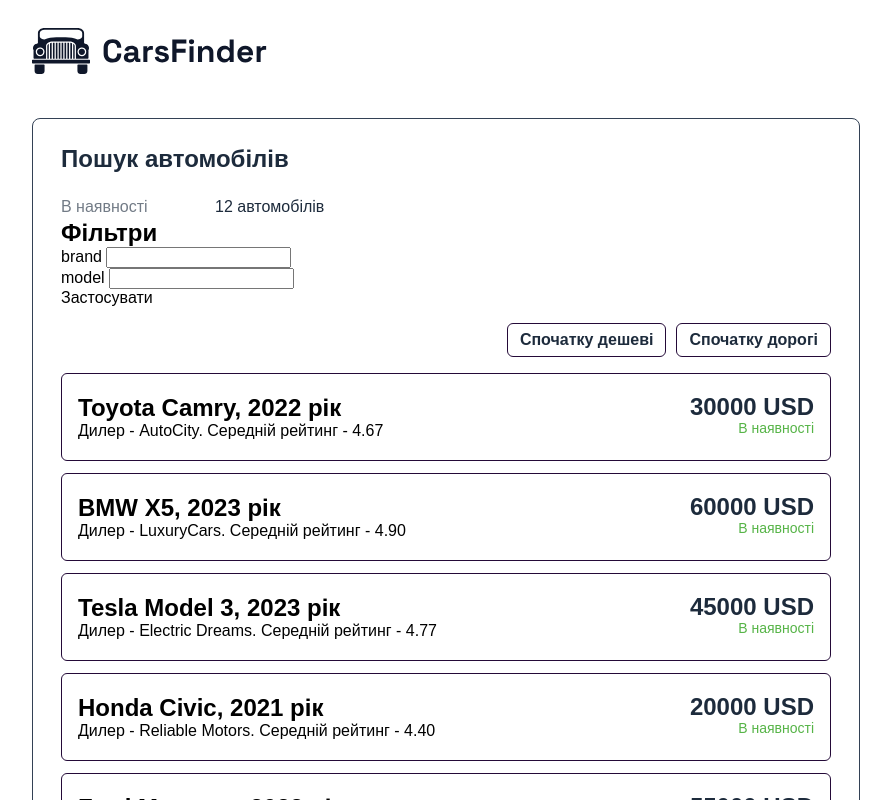
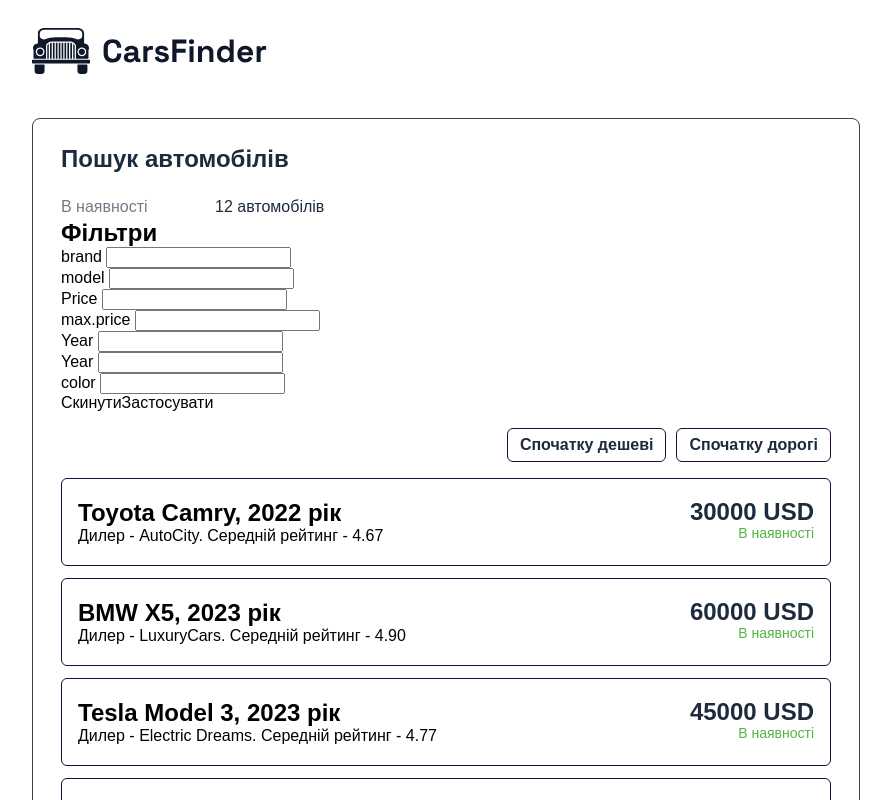
Before and after one commit to ValentynaVK/cars-app, a React app: page / in a window 1280 px wide. Shown: the top 800 px of the page, without its empty margins (194-1085 px from the left). Built offline with nearby package versions, Linux system fonts and the light colour scheme; the HTML template or start-up script is replaced by a standard one.

Commit message:
filters-done

```diff
--- a/src/components/Filters/Filters.jsx
+++ b/src/components/Filters/Filters.jsx
@@ -5,16 +5,47 @@
 const Filters = ({ setCars }) => {
   const [brandValue, setBrandValue] = useState("");
   const [modelValue, setModelValue] = useState("");
+  const [minYear, setMinYear] = useState("");
+  const [maxYear, setMaxYear] = useState("");
+  const [minPrice, setMinPrice] = useState("");
+  const [maxPrice, setMaxPrice] = useState("");
+  const [color, setColor] = useState("");
 
   const handleSubmit = (event) => {
     event.preventDefault();
-    setCars(
-      cars.filter((car) =>
-        car.brand.toLowerCase().includes(brandValue.toLowerCase())
-      )
-    );
+    const filtered = cars.filter((car) => {
+      const brandMatch = car.brand
+        .toLowerCase()
+        .includes(brandValue.toLowerCase());
+      const modelMatch = car.model
+        .toLowerCase()
+        .includes(modelValue.toLowerCase());
 
-    console.log(brandValue);
+      const yearMatch =
+        (!minYear || car.year >= parseInt(minYear)) &&
+        (!maxYear || car.year <= parseInt(maxYear));
+
+      const priceMatch =
+        (!minPrice || car.price >= parseInt(minPrice)) &&
+        (!maxPrice || car.price <= parseInt(maxPrice));
+
+      const colorMatch =
+        !color || car.features.colorOptions.includes(color.toLowerCase());
+
+      return brandMatch && modelMatch && yearMatch && priceMatch && colorMatch;
+    });
+    setCars(filtered);
+  };
+
+  const handleReset = () => {
+    setBrandValue("");
+    setModelValue("");
+    setMinYear("");
+    setMaxYear("");
+    setMinPrice("");
+    setMaxPrice("");
+    setColor("");
+    setCars(cars);
   };
   return (
     <div>
@@ -40,6 +71,59 @@
           type="text"
           id="modelInput"
         />
+        <Input
+          name="minPrice"
+          onChange={(event) => {
+            setMinPrice(event.target.value);
+          }}
+          value={minPrice}
+          label="Price"
+          type="number"
+          id="minPriceInput"
+        />
+        <Input
+          name="maxPrice"
+          onChange={(event) => {
+            setMaxPrice(event.target.value);
+          }}
+          value={maxPrice}
+          label="max.price"
+          type="number"
+          id="maxPriceInput"
+        />
+        <Input
+          name="minYear"
+          onChange={(event) => {
+            setMinYear(event.target.value);
+          }}
+          value={minYear}
+          label="Year"
+          type="number"
+          id="minYearInput"
+        />
+        <Input
+          name="maxYear"
+          onChange={(event) => {
+            setMaxYear(event.target.value);
+          }}
+          value={maxYear}
+          label="Year"
+          type="number"
+          id="maxYearInput"
+        />
+        <Input
+          name="color"
+          onChange={(event) => {
+            setColor(event.target.value);
+          }}
+          value={color}
+          label="color"
+          type="text"
+          id="colorInput"
+        />
+        <button type="button" onClick={handleReset}>
+          Скинути
+        </button>
         <button type="submit">Застосувати</button>
       </form>
     </div>
```
